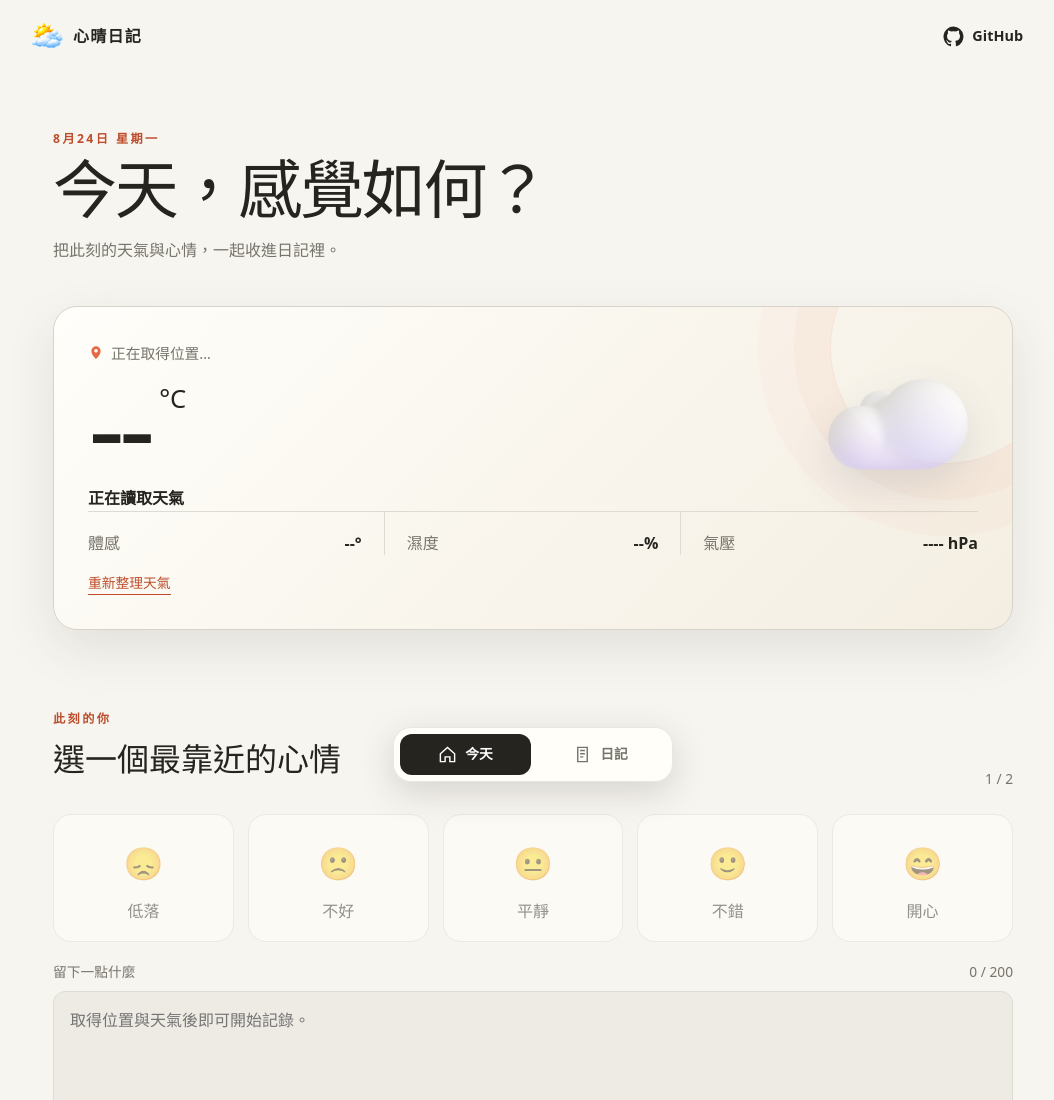
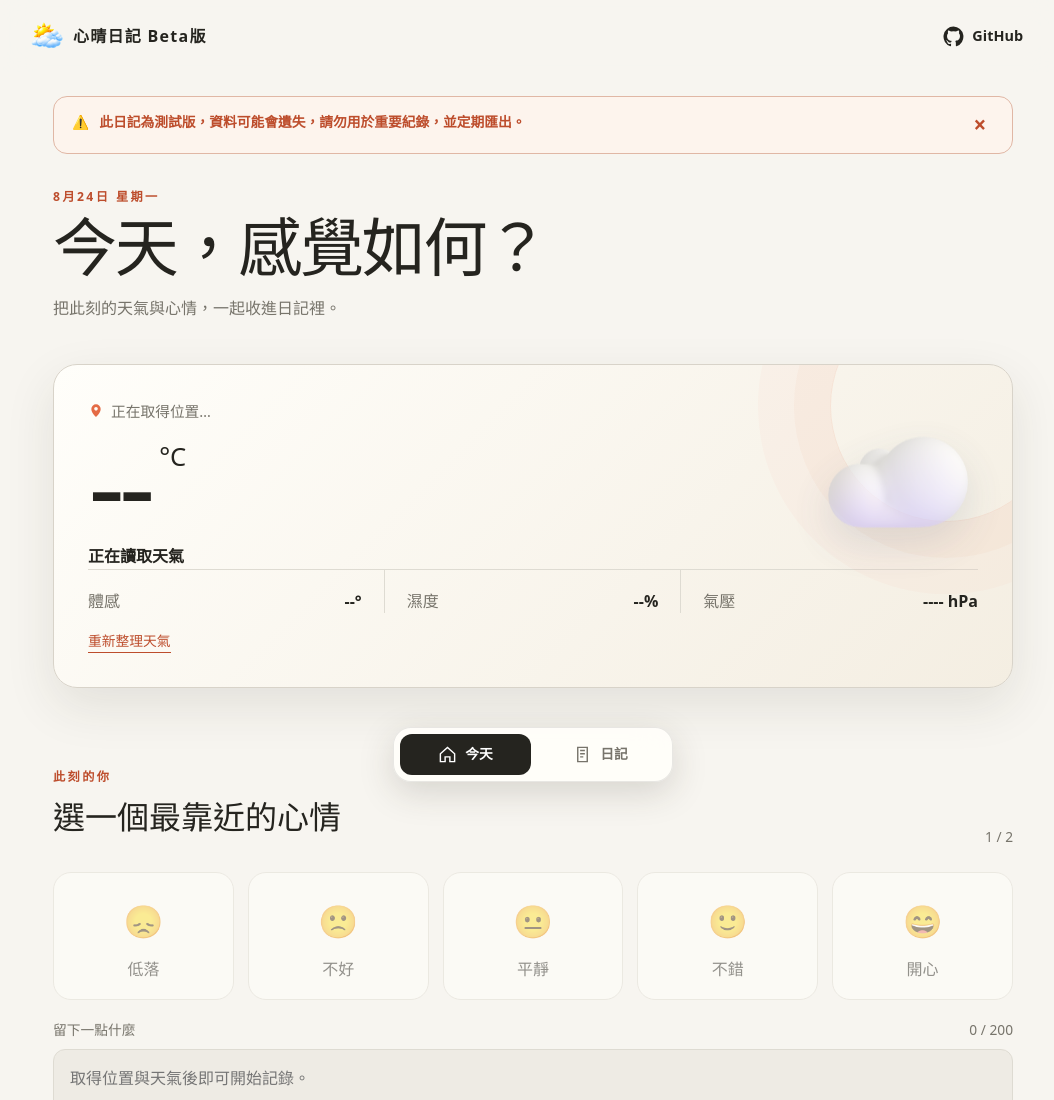
Before and after one commit to orcapen/weathermood, a website: page index.html in a window 1280 px wide. Shown: the top 1100 px of the page, without its empty margins (107-1161 px from the left). Drawn offline with Linux system fonts and the light colour scheme; a web font is replaced by a local one.

Commit message:
新增測試版警語與關閉按鈕
在所有頁面頂端顯示資料可能遺失的提醒，並提供關閉按鈕，
關閉狀態記於 localStorage。同時更新 Service Worker 快取版本。

Co-Authored-By: Claude Opus 5 <noreply@anthropic.com>

```diff
--- a/app.js
+++ b/app.js
@@ -1,5 +1,6 @@
 const STORAGE = {
   entries: "weathermood.entries",
+  betaNoticeDismissed: "weathermood.betaNoticeDismissed",
 };
 
 const LEGACY_API_KEY_STORAGE = "weathermood.apiKey";
@@ -85,6 +86,7 @@ function init() {
     // 瀏覽器封鎖 storage 時仍繼續載入應用程式。
   }
   migrateStoredMoods();
+  restoreBetaNotice();
   bindEvents();
   route();
   renderEntries();
@@ -103,6 +105,7 @@ function bindEvents() {
   });
   $("#saveEntry").addEventListener("click", saveEntry);
   $("#refreshWeather").addEventListener("click", requestLocationAndWeather);
+  $("#dismissBetaNotice").addEventListener("click", dismissBetaNotice);
   $("#openExport").addEventListener("click", () => $("#exportDialog").showModal());
   $("#openImport").addEventListener("click", () => $("#importDialog").showModal());
   $("#closeImportDialog").addEventListener("click", () => $("#importDialog").close());
@@ -426,6 +429,25 @@ function loadTodayEntry() {
 function updateSaveButton(isUpdate) {
   const label = $("#saveEntry span:first-child");
   if (label) label.textContent = isUpdate ? "更新今天的日記" : "儲存今天的日記";
+}
+
+function restoreBetaNotice() {
+  try {
+    if (localStorage.getItem(STORAGE.betaNoticeDismissed) === "1") {
+      $("#betaNotice").hidden = true;
+    }
+  } catch {
+    // 瀏覽器封鎖 storage 時仍顯示提醒。
+  }
+}
+
+function dismissBetaNotice() {
+  $("#betaNotice").hidden = true;
+  try {
+    localStorage.setItem(STORAGE.betaNoticeDismissed, "1");
+  } catch {
+    // 無法保存時只在這次瀏覽中隱藏。
+  }
 }
 
 function readEntries() {
--- a/index.html
+++ b/index.html
@@ -22,11 +22,17 @@
         </a>
         <a class="brand" href="#home" aria-label="心晴日記首頁">
           <img class="brand-mark" src="faveicon/favicon-32x32.png" alt="" width="32" height="32" />
-          <span>心晴日記</span>
+          <span>心晴日記 Beta版</span>
         </a>
       </header>
 
       <main>
+        <p class="beta-notice" id="betaNotice" role="note">
+          <span class="beta-notice-mark" aria-hidden="true">⚠️</span>
+          <span>此日記為測試版，資料可能會遺失，請勿用於重要紀錄，並定期匯出。</span>
+          <button class="beta-notice-close" id="dismissBetaNotice" type="button" aria-label="關閉測試版提醒">×</button>
+        </p>
+
         <section class="view active" id="homeView" aria-labelledby="homeTitle">
           <div class="hero-copy">
             <p class="eyebrow" id="todayDate">今天</p>
--- a/styles.css
+++ b/styles.css
@@ -49,6 +49,24 @@ button { color: inherit; }
 .icon-button:hover { background: #ebe7de; }
 .icon-button svg { width: 21px; fill: var(--ink); }
 main { width: min(100% - 40px, 960px); margin: 0 auto; }
+.beta-notice {
+  display: flex; gap: 10px; align-items: flex-start;
+  margin: 24px 0 0; padding: 14px 18px;
+  border: 1px solid color-mix(in srgb, var(--accent) 32%, var(--line));
+  border-radius: 14px;
+  background: color-mix(in srgb, var(--accent) 7%, var(--surface));
+  color: var(--accent-dark); font-size: .86rem; font-weight: 700; line-height: 1.6;
+}
+.beta-notice[hidden] { display: none; }
+.beta-notice-mark { flex: none; }
+.beta-notice-close {
+  flex: none; display: grid; place-items: center; align-self: center;
+  width: 28px; height: 28px; margin-left: auto; padding: 0;
+  border: 0; border-radius: 50%; background: transparent;
+  color: var(--accent-dark); font-size: 1.4rem; line-height: 1; cursor: pointer;
+}
+.beta-notice-close:hover { background: color-mix(in srgb, var(--accent) 16%, transparent); }
+.beta-notice ~ .view .hero-copy, .beta-notice ~ .view .history-header { padding-top: 34px; }
 .view { animation: reveal .35s ease both; }
 @keyframes reveal { from { opacity: 0; transform: translateY(8px); } }
 .hero-copy { padding: 58px 0 28px; }
@@ -197,6 +215,8 @@ textarea:focus, input:focus, select:focus { border-color: var(--accent); box-sha
   .github-link { width: 42px; justify-content: center; padding: 0; }
   main { width: min(100% - 28px, 960px); }
   .hero-copy, .history-header { padding-top: 34px; }
+  .beta-notice { margin-top: 18px; padding: 12px 14px; font-size: .8rem; }
+  .beta-notice ~ .view .hero-copy, .beta-notice ~ .view .history-header { padding-top: 26px; }
   .weather-card { padding: 24px 20px; border-radius: 20px; }
   .weather-main { min-height: 150px; }
   .weather-symbol { width: 105px; height: 105px; }
--- a/sw.js
+++ b/sw.js
@@ -1,4 +1,4 @@
-const CACHE_NAME = "weathermood-v0.10.1";
+const CACHE_NAME = "weathermood-v0.10.2";
 const APP_SHELL = [
   "./",
   "./index.html",
```
